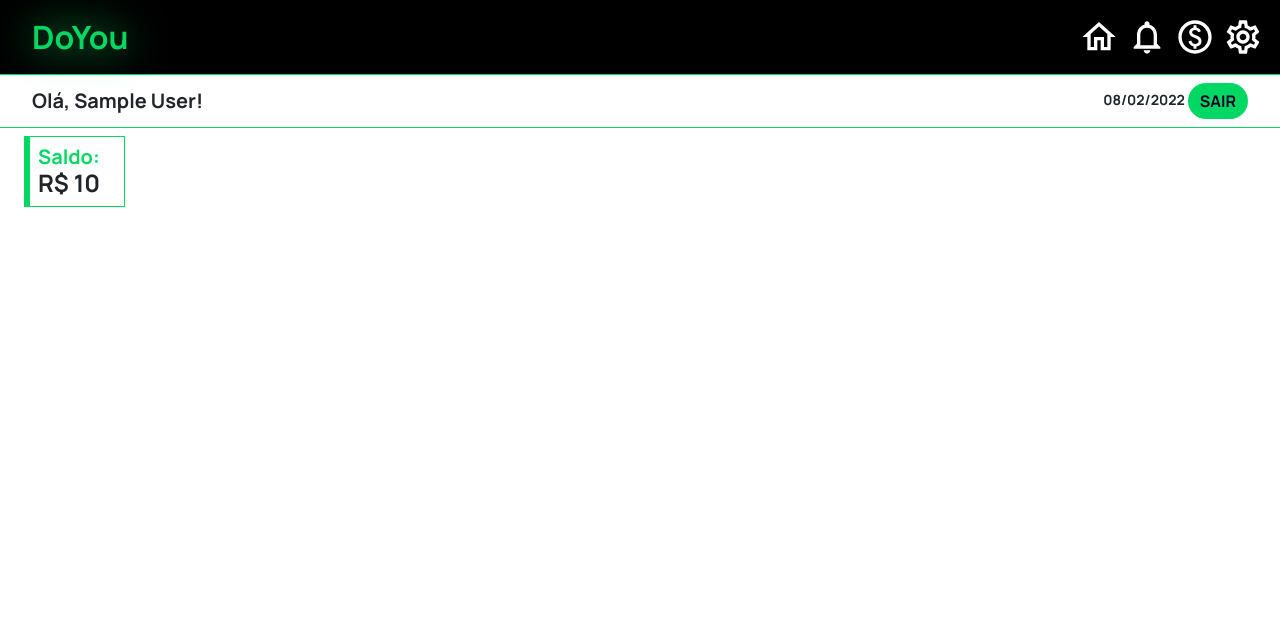
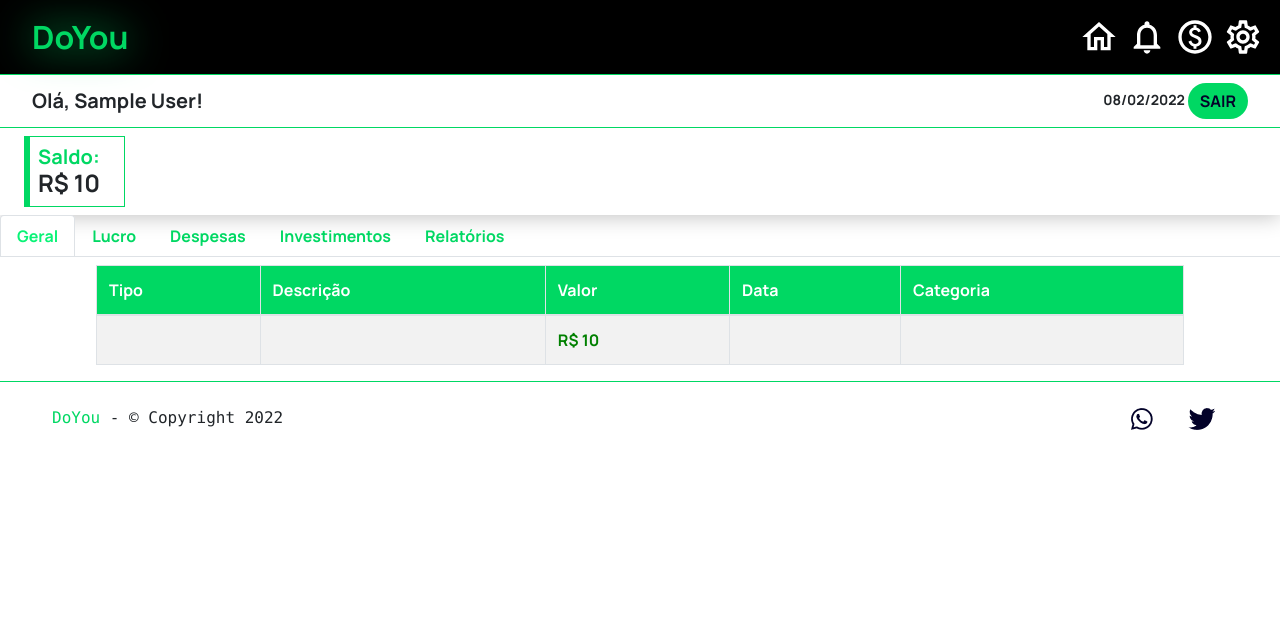
Before and after one commit to rodosd79/DoYou, a PHP site: page /inicio.php in a window 1280 px wide. Shown: the top 621 px of the page. After the commit the page ends 430 px from the top, so only its background shows below. Run offline with PHP 8.4, Linux system fonts and the light colour scheme; the visitor is signed in with stand-in values (Sample User, id 1); tables that the repository leaves empty or names only in its code hold one stand-in row (values such as "Sample post"); data that the repository does not hold is empty.

Commit message:
Tabela 1.0

```diff
--- a/assets/css/style_inicio.css
+++ b/assets/css/style_inicio.css
@@ -1,3 +1,7 @@
+.relatorio {
+  box-shadow: 0 2px 20px #0000003d;
+}
+
 .relatorio h1, .relatorio h2, .relatorio h3, .relatorio h4, .relatorio h5, .relatorio h6 {
   margin: 0;
   padding: 0;
@@ -7,3 +11,36 @@
   border: solid 0.5px #00d863;
   border-left: solid 6px #00d863;
 }
+
+.myNav {
+  overflow-x: auto;
+  overflow-y: hidden;
+  flex-wrap: nowrap !important;
+}
+
+.myNav .nav-link {
+  color: #00d863;
+}
+
+.myNav .active {
+  border-bottom: none !important;
+  color: #09f376 !important;
+}
+
+@media screen and (max-width: 425px) {
+  .tipo {
+    display: none;
+    visibility: hidden;
+    width: 0px;
+    padding: 0px !important;
+  }
+}
+
+.myTable {
+  background-color: #00d863;
+  color: white;
+}
+
+.table-bordered {
+  border-color: #4effa0 !important;
+}
--- a/db/db_inicio.php
+++ b/db/db_inicio.php
@@ -34,5 +34,11 @@
 $saldo = str_replace('.',',',($receita[0] - $despesa[0]));
 
 
+// TABELA
+
+$tab = "SELECT *, DATE_FORMAT(dataMov, '%d/%m/%Y') as data_ FROM movimentacao WHERE idUsuario = '$id' ORDER BY data_ desc";
+
+$query = mysqli_query($conn,$tab);
+
 
 ?>
--- a/inicio.php
+++ b/inicio.php
@@ -1,13 +1,15 @@
 <?php
 require_once "db/db_inicio.php";
+if (!isset($_SESSION['nome'])) {
+    header("location: login.php");
+}
 ?>
 <!DOCTYPE html>
 <html lang="pt-br">
 <head>
     <meta charset="UTF-8">
-    <meta http-equiv="X-UA-Compatible" content="IE=edge">
     <meta name="viewport" content="width=device-width, initial-scale=1.0">
-    <title>DoYou | Relatórios</title>
+    <title>DoYou | Geral</title>
     <!-- DoYou style -->
     <link rel="stylesheet" href="assets/css/style_inicio.css">
     <link rel="stylesheet" href="assets/css/style_header.css">
@@ -26,19 +28,66 @@
         ?>
     <!--  -->
 
-    <div class="d-flex py-2 mx-lg-4 relatorio">
+    <div class="d-flex py-2 px-lg-4 relatorio">
         <div class="d-inline-block p-2 pr-4 relat-item">
             <h5 class="mb-0"> <strong class="DoYou">Saldo:</strong></h5>
             <h4>R$ <?php echo $saldo; ?></h4>
         </div>
     </div>
-    <br><br><br><br><br><br><br><br><br><br><br><br><br><br><br><br><br><br><br><br><br><br><br><br><br><br><br><br><br><br><br><br><br><br><br><br><br><br><br><br><br><br><br><br><br><br><br><br><br><br>
+    <!-- NAV DE TABELAS -->
+    <nav class="nav myNav nav-tabs">
+        <a href="#" class="nav-link active">Geral</a>
+        <a href="" class="nav-link">Lucro</a>
+        <a href="" class="nav-link">Despesas</a>
+        <a href="" class="nav-link">Investimentos</a>
+        <a href="" class="nav-link">Relatórios</a>
+    </nav>
+    <!-- TABELA -->
+<div class="mx-md-5 px-lg-5 mt-2">
+    <div class="table-responsive">
+        <table class="table table-striped table-bordered">
+            <thead class="myTable">
+                <tr>
+                    <th scope="col" class="tipo">Tipo</th>
+                    <th scope="col">Descrição</th>
+                    <th scope="col">Valor</th>
+                    <th scope="col">Data</th>
+                    <th scope="col">Categoria</th>
+                </tr>
+            </thead>
+            <tbody>
+                <?php foreach($query as $r){ ?>
+                <tr style="color: <?php if($r['idTipoMov'] == "2") {echo "red";} else {echo "green";} ?>;">
+                    <td scope="row" class="tipo">
+                        <?php echo $r['idTipoMov'] ?>
+                    </td>
 
+                    <td>
+                        <?php echo $r['descricao'] ?>
+                    </td>
+
+                    <td>
+                        <?php echo 'R$ ' . str_replace(".", ",", $r['valor']) ?>
+                    </td>
+
+                    <td>
+                        <?php echo $r['data_'] ?>
+                    </td>
+
+                    <td>
+                        <?php echo $r['idCategoria'] ?>
+                    </td>
+                </tr>
+                <?php } ?>
+            </tbody>
+        </table>
+    </div>
+ </div>
     <!-- Footer -->
         <?php include_once "footer.php" ?>
     <!--  -->
 
-    <!-- Bootstrap -->
+    <!-- Js Bootstrap -->
         <script src="https://cdn.jsdelivr.net/npm/jquery@3.5.1/dist/jquery.slim.min.js" integrity="sha384-DfXdz2htPH0lsSSs5nCTpuj/zy4C+OGpamoFVy38MVBnE+IbbVYUew+OrCXaRkfj" crossorigin="anonymous"></script>
         <script src="https://cdn.jsdelivr.net/npm/bootstrap@4.6.1/dist/js/bootstrap.bundle.min.js" integrity="sha384-fQybjgWLrvvRgtW6bFlB7jaZrFsaBXjsOMm/tB9LTS58ONXgqbR9W8oWht/amnpF" crossorigin="anonymous"></script>
     <!--  -->
```
